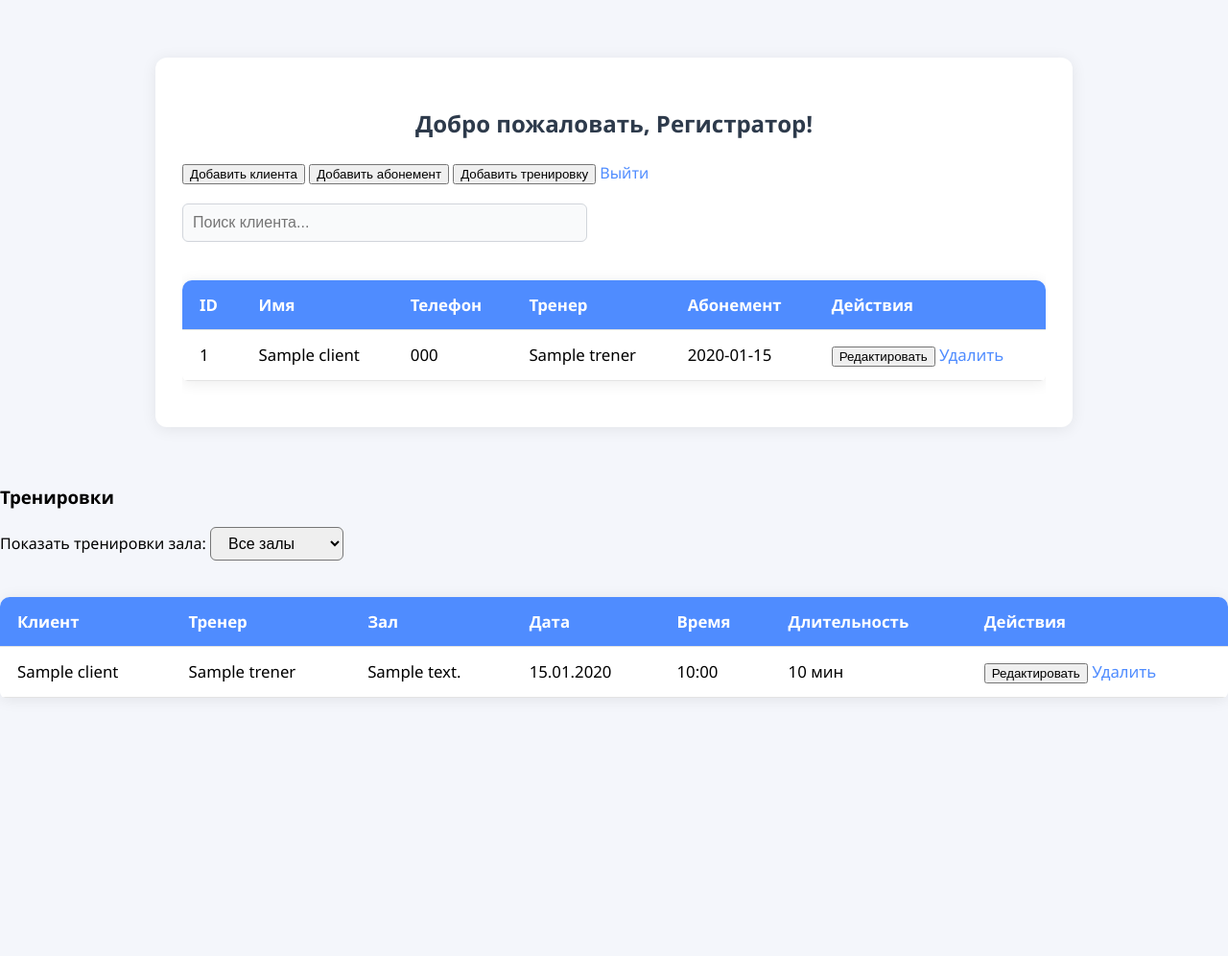
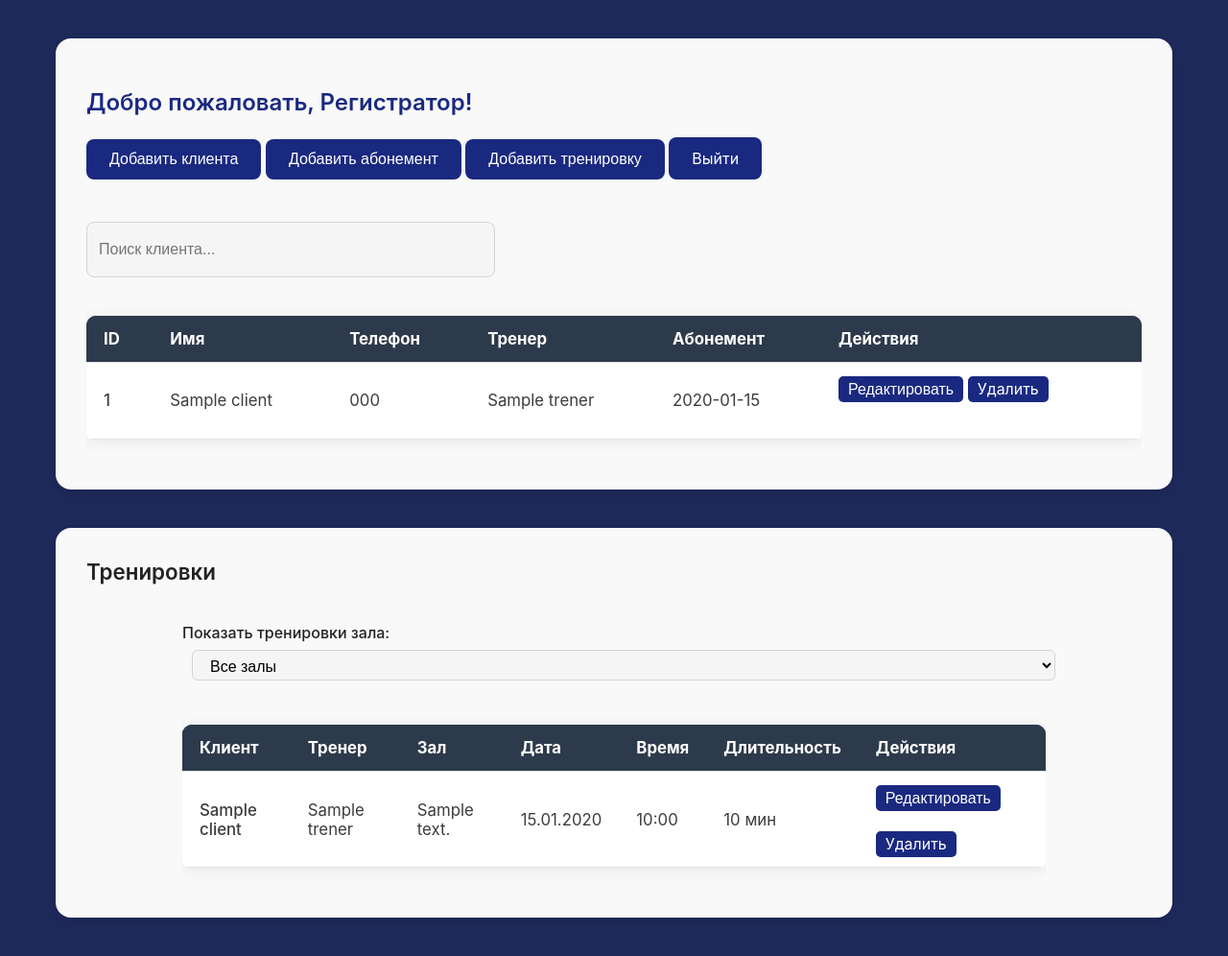
Before and after one commit to Kolyhov/OBDZ_Web, a Flask app: template templates/registrar.html in a window 1280 px wide. Shown: the whole page at 96% size. Before the commit the page ends 727 px from the top, so only its background shows below. Run offline with Flask 3, Linux system fonts and the light colour scheme; the template is opened without the code that fills it: values that come from a table or form of the project are taken from there, others are empty; tables that the repository leaves empty hold one stand-in row (values such as "Sample post").

Commit message:
New Design

```diff
--- a/static/style.css
+++ b/static/style.css
@@ -1,64 +1,172 @@
-/* static/style.css */
+/* Основные цвета */
+:root {
+    --primary: #1a2980;    /* Глубокий синий */
+    --secondary: #2d3a4b;  /* Тёмно-серый */
+    --white: #f9f9f9;      /* Светлый фон */
+    --background: #1e2a5b; /* Тёмно-синий фон */
+    --text: #3e3c3c;       /* Светлый текст */
+    --shadow: 0 4px 16px rgba(0,0,0,0.15);
+}
+
 body {
-    font-family: 'Segoe UI', Arial, sans-serif;
-    background: #f4f6fb;
+    background: var(--background);
+    color: var(--text);
+    font-family: 'Inter', sans-serif;
     margin: 0;
-    padding: 0;
+    min-height: 100vh;
 }
+
+/* Контейнеры */
 .container {
-    max-width: 900px;
-    margin: 60px auto;
-    background: #fff;
-    border-radius: 12px;
-    box-shadow: 0 2px 16px rgba(0,0,0,0.08);
-    padding: 32px 28px 28px 28px;
+    max-width: 1100px;
+    margin: 40px auto;
+    background: var(--white);
+    border-radius: 16px;
+    padding: 32px;
+    box-shadow: var(--shadow);
 }
-h2 {
-    text-align: center;
-    color: #2d3a4b;
+
+h2, h3 {
+    color: var(--primary);
+    font-weight: 600;
     margin-bottom: 24px;
 }
-form label {
-    color: #2d3a4b;
+
+button, a {
+    background: var(--primary);
+    color: white;
+    border: none;
+    padding: 12px 24px;
+    border-radius: 8px;
+    transition: 0.2s;
+    cursor: pointer;
+    text-decoration: none;
+    font-size: 1rem;
+    margin-bottom: 1.5rem;
+}
+
+button:hover, a:hover {
+    background: #152066;
+}
+
+/* Модальные окна */
+.modal {
+    background: rgba(0,0,0,0.8);
+    display: none;
+    align-items: center;
+    justify-content: center;
+}
+
+.modal-content {
+    background: var(--white);
+    border-radius: 16px;
+    padding: 32px;
+    max-width: 80%;
+    max-height: 90%;
+    overflow-y: auto;
+    box-shadow: var(--shadow);
+}
+
+.close {
+    color: var(--primary);
+    font-weight: bold;
+    position: absolute;
+    top: 16px;
+    right: 16px;
+    cursor: pointer;
+}
+
+/* Таблицы */
+.styled-table {
+    width: 100%;
+    border-collapse: collapse;
+    margin: 24px 0;
+    background: var(--white);
+    border-radius: 12px;
+    overflow: hidden;
+    box-shadow: var(--shadow);
+}
+
+.styled-table thead {
+    background: var(--primary);
+    color: white;
+}
+
+.styled-table th, .styled-table td {
+    padding: 16px;
+    border-bottom: 1px solid #e4e4e4;
+}
+
+.styled-table tbody tr:hover {
+    background: #eef2ff;
+}
+
+.styled-table td:first-child {
     font-weight: 500;
 }
-input[type="text"], input[type="password"] {
+
+.styled-table td button, .styled-table td a.button-link {
+    font-size: 0.95em;
+    padding: 4px 10px;
+    border-radius: 5px;
+    line-height: 1.2;
+}
+
+.styled-table td a {
+    font-size: 0.95em;
+    padding: 4px 10px;
+    border-radius: 5px;
+    line-height: 1.2;
+}
+
+/* Формы */
+input, select {
     width: 100%;
-    padding: 10px;
-    margin: 8px 0 16px 0;
+    font-size: 1rem;
+    height: 2rem;
+    padding: 12px;
+    margin: 0.5rem 0;
     border: 1px solid #d1d5db;
-    border-radius: 6px;
-    background: #f9fafb;
-    font-size: 16px;
+    border-radius: 8px;
+    background: #f5f5f5;
 }
+
 input[type="submit"] {
-    width: 100%;
-    background: #4f8cff;
-    color: #fff;
+    background: var(--primary);
+    color: white;
+    margin-top: 16px;
+    height: 48px;
+    font-size: 1rem;
+    border-radius: 8px;
     border: none;
-    padding: 12px;
-    border-radius: 6px;
-    font-size: 16px;
-    font-weight: 600;
     cursor: pointer;
-    transition: background 0.2s;
+    padding: 0 24px;
+    transition: 0.2s;
 }
+
 input[type="submit"]:hover {
-    background: #2563eb;
+    background: #152066;
 }
-a {
-    color: #4f8cff;
-    text-decoration: none;
-    font-weight: 500;
+
+#trainingTrenerRadios label, #trainingSubRadios label {
+    display: flex;
+    align-items: center;
+    margin-bottom: 8px;
+    margin-right: 0;
+    white-space: nowrap;
 }
-a:hover {
-    text-decoration: underline;
+
+#trainingTrenerRadios input[type=radio], #trainingSubRadios input[type=radio] {
+    margin-right: 0;
+    width: 30px;
 }
-.error {
-    color: #e53e3e;
-    text-align: center;
-    margin-top: 10px;
+
+/* Адаптивность */
+@media (max-width: 768px) {
+    .container {
+        padding: 24px;
+    }
+    .styled-table th, .styled-table td {
+        padding: 12px;
+    }
 }
-ul {
-    padding-left: 20px;
-}
--- a/templates/login.html
+++ b/templates/login.html
@@ -9,10 +9,10 @@
     <h2>Вход</h2>
     <form method="POST">
         <label>Логин:</label><br>
-        <input type="text" name="username"><br>
+        <input type="text" name="username" style="height:1.2rem;"><br>
         <label>Пароль:</label><br>
-        <input type="password" name="password"><br><br>
-        <input type="submit" value="Войти">
+        <input type="password" name="password" style="height:1.2rem;"><br><br>
+        <input type="submit" value="Войти"">
     </form>
     {% if error %}
         <p class="error">{{ error }}</p>
--- a/templates/registrar.html
+++ b/templates/registrar.html
@@ -4,7 +4,7 @@
     <title>Панель регистратора</title>
     <link rel="stylesheet" href="/static/style.css">
     <style>
-        /* стили модалей, таблиц и поиска, как было ранее */
+
     </style>
 </head>
 <body>
@@ -44,7 +44,7 @@
     </div>
 </div>
 
-<!-- Модалка: Создать/Редактировать клиента -->
+
 <div id="modalClient" class="modal" style="display:none;">
     <div class="modal-content">
         <span class="close" id="closeClient">&times;</span>
@@ -168,10 +168,12 @@
   </div>
 </div>
 
-<h3 style="margin-top:40px;">Тренировки</h3>
+<div class="container" style="margin-top:40px;">
+    <h3 style="color:#222; background:none; border-radius:0; padding:0; margin:0; margin-bottom: 2.5rem; font-size:1.4em;">Тренировки</h3>
+    <div style="padding:0; max-width:900px; margin:auto; background:none; box-shadow:none; border-radius:0;">
         <div style="margin-bottom:18px;">
-    <label for="roomFilter" style="font-weight:500;">Показать тренировки зала:</label>
-    <select id="roomFilter" style="padding:7px 14px;border-radius:6px;font-size:1em;">
+            <label for="roomFilter" style="font-weight:500; color:#222; background:none; border-radius:0; padding:0; font-size:1em;">Показать тренировки зала:</label>
+            <select id="roomFilter" style="padding:7px 14px;border-radius:6px;font-size:1em; margin-left:10px;">
                 <option value="all">Все залы</option>
                 {% for r in rooms %}
                     <option value="{{ r.id }}">{{ r.address }}</option>
@@ -208,6 +210,8 @@
             {% endfor %}
             </tbody>
         </table>
+        </div>
+    </div>
 </div>
 
 <!-- Модалка: Редактировать тренировку -->
@@ -251,7 +255,7 @@
     box-shadow: 0 2px 16px rgba(0,0,0,0.08);
 }
 .styled-table thead tr {
-    background-color: #4f8cff;
+    background-color: #2d3a4b;
     color: #fff;
     text-align: left;
     font-weight: bold;
```
Also changed, not shown: templates/admin.html (+10 -1 lines), templates/trener.html (+1 -25 lines). Lines whose indentation alone changed are shown as unchanged.
